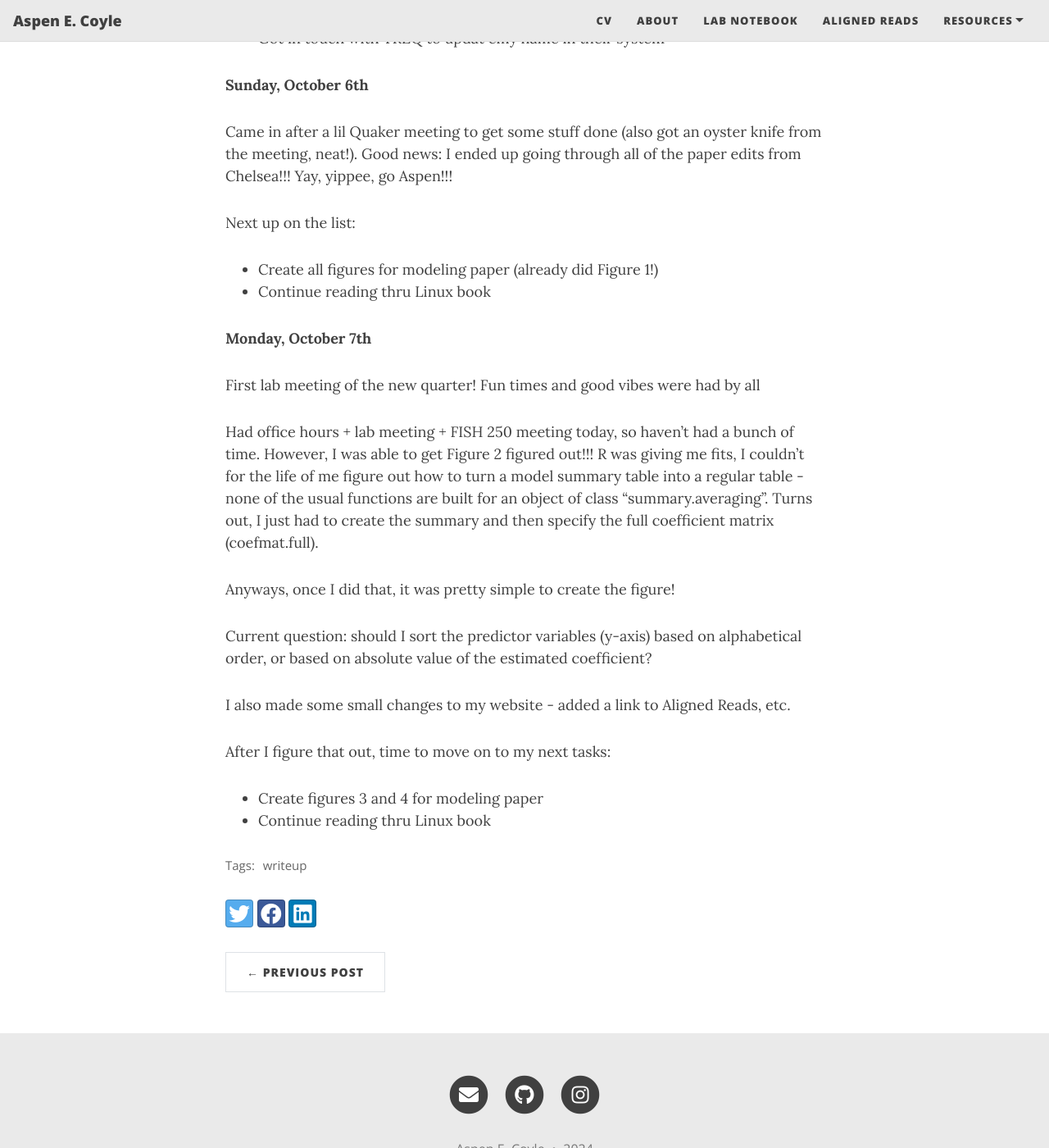
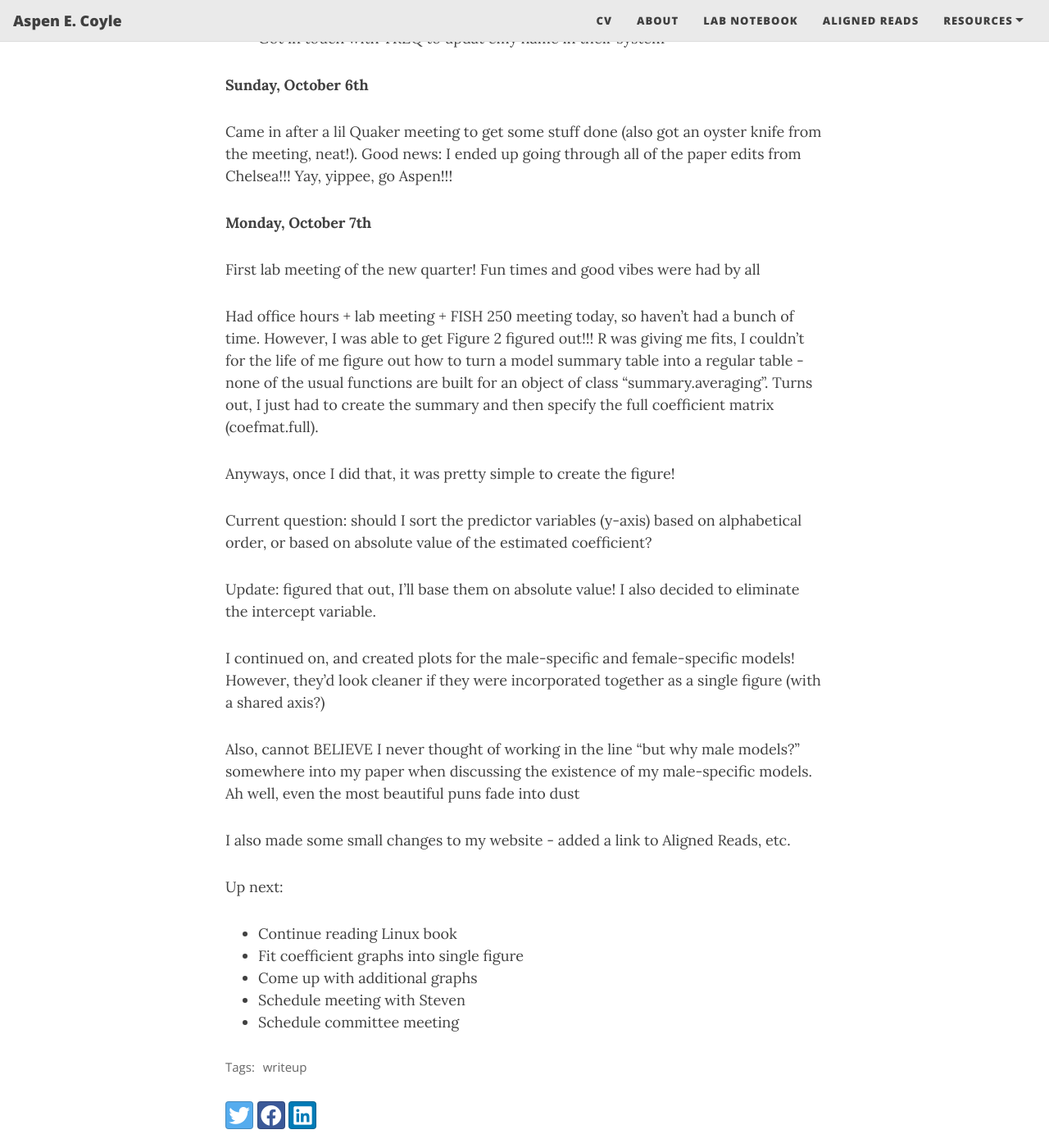
Before and after one commit to aspencoyle/aspencoyle.github.io, a Jekyll site: the page built from _posts/2024-10-01-October_posts.md, in a window 1280 px wide and 1400 px high, scrolled down 2464 px. Shown: the whole window at 82% size. Built offline with Jekyll 4.4.1, drawn with Linux system fonts in a browser that asks for light colours; nearby versions of some CDN libraries.

Commit message:
edited post

```diff
--- a/_posts/2024-10-01-October_posts.md
+++ b/_posts/2024-10-01-October_posts.md
@@ -62,10 +62,6 @@ Filled in for Celeste's 250 lab today, so most of the day was that! Beyond that,
 Came in after a lil Quaker meeting to get some stuff done (also got an oyster knife from the meeting,
 neat!). Good news: I ended up going through all of the paper edits from Chelsea!!! Yay, yippee, go Aspen!!!
 
-Next up on the list:
-- Create all figures for modeling paper (already did Figure 1!)
-- Continue reading thru Linux book
-
 **Monday, October 7th**
 
 First lab meeting of the new quarter! Fun times and good vibes were had by all
@@ -81,8 +77,19 @@ Anyways, once I did that, it was pretty simple to create the figure!
 Current question: should I sort the predictor variables (y-axis) based on alphabetical order,
 or based on absolute value of the estimated coefficient?
 
+Update: figured that out, I'll base them on absolute value! I also decided to eliminate the intercept variable.
+
+I continued on, and created plots for the male-specific and female-specific models! However, they'd look
+cleaner if they were incorporated together as a single figure (with a shared axis?)
+
+Also, cannot BELIEVE I never thought of working in the line "but why male models?" somewhere into my paper
+when discussing the existence of my male-specific models. Ah well, even the most beautiful puns fade into dust
+
 I also made some small changes to my website - added a link to Aligned Reads, etc.
 
-After I figure that out, time to move on to my next tasks:
-- Create figures 3 and 4 for modeling paper
-- Continue reading thru Linux book
+Up next:
+- Continue reading Linux book
+- Fit coefficient graphs into single figure
+- Come up with additional graphs
+- Schedule meeting with Steven
+- Schedule committee meeting
```
